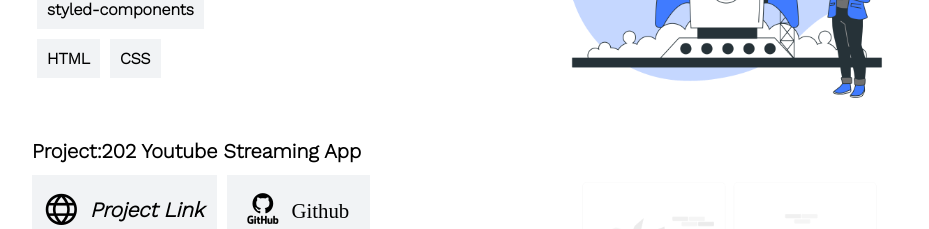
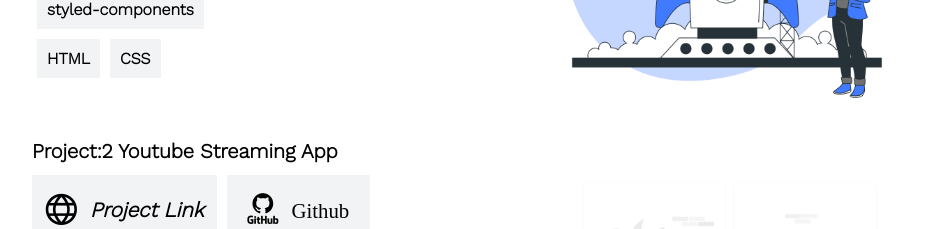
Before and after one commit to guptaPrateek10/myPortfolio, a React (Create React App) app: page / in a window 1280 px wide. Shown: the part 960-1189 px from the top of the page, without its empty margins (172-1101 px from the left). Built offline with nearby package versions, Linux system fonts and the light colour scheme.

Commit message:
complete code!!!

```diff
--- a/src/components/data/projects.js
+++ b/src/components/data/projects.js
@@ -10,7 +10,7 @@ export const ProjectData = [
   },
   {
     id: 2,
-    title: "Project:202 Youtube Streaming App",
+    title: "Project:2 Youtube Streaming App",
     about:
       "This is a video streaming app by using the youtube api. A user can search based on keyword typed and the application will search and fetch theb videos using the Axios.get Request and render it on the webpage.",
     tags: [
```
